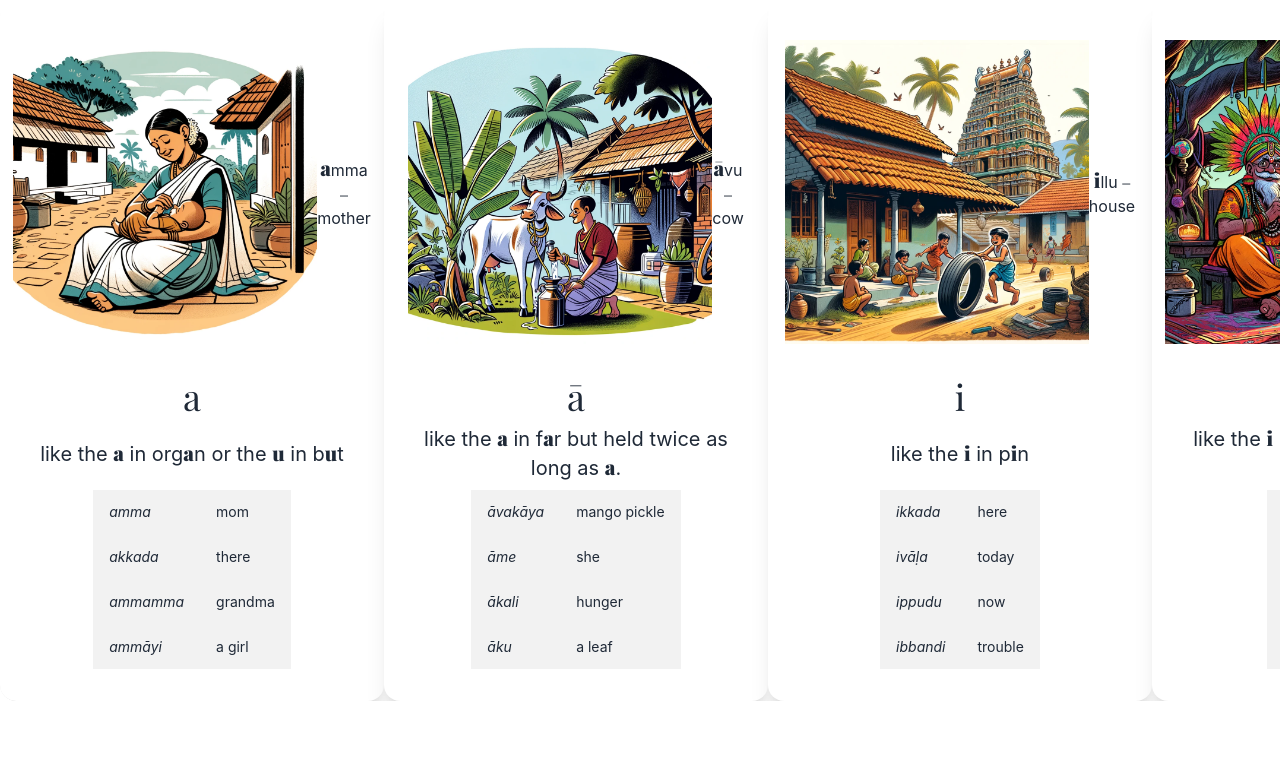
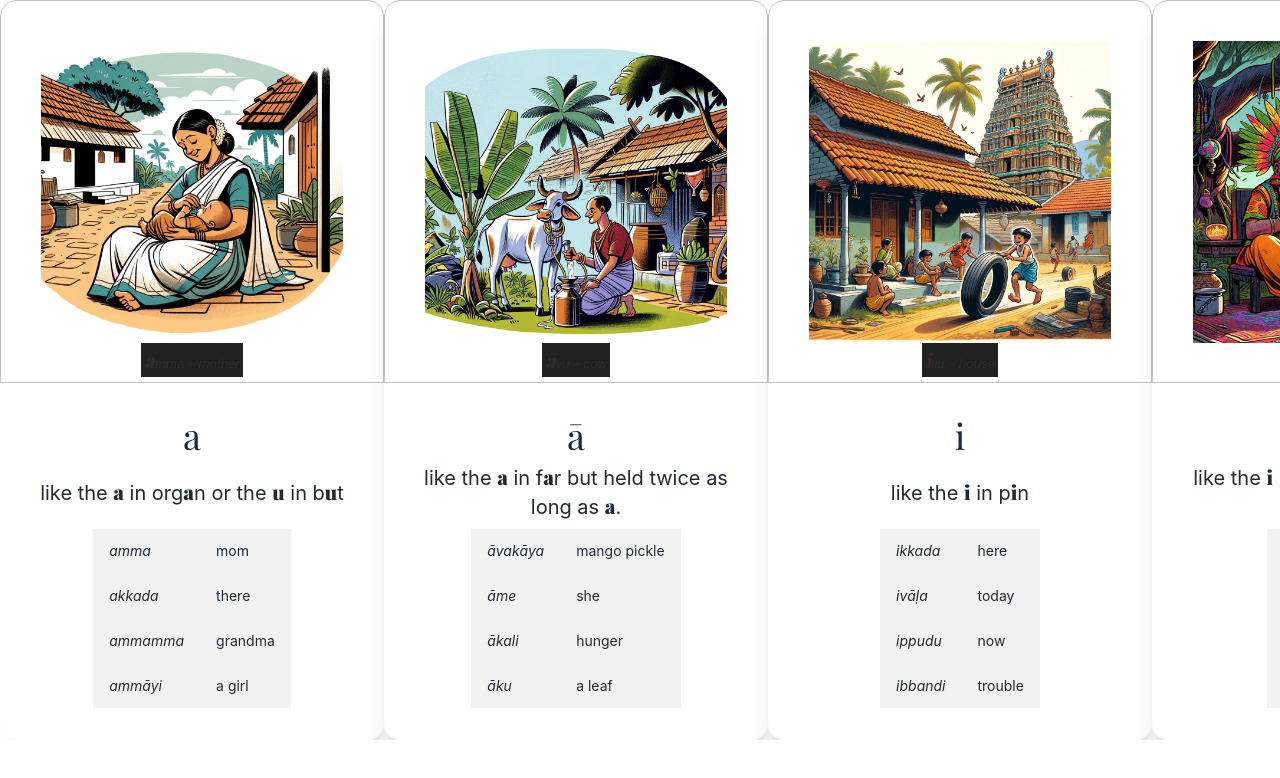
Before and after one commit to kesava/telugulingo, a React (Create React App) app: page / in a window 1280 px wide. Shown: the top 778 px of the page. Built offline with nearby package versions, Linux system fonts and the light colour scheme.

Commit message:
figcaption

```diff
--- a/public/index.html
+++ b/public/index.html
@@ -24,7 +24,7 @@
       work correctly both with client-side routing and a non-root public URL.
       Learn how to configure a non-root public URL by running `npm run build`.
     -->
-    <title>React App</title>
+    <title>Telugu Alphabet IAST</title>
   </head>
   <body>
     <noscript>You need to enable JavaScript to run this app.</noscript>
--- a/src/index.css
+++ b/src/index.css
@@ -26,3 +26,26 @@ code {
         font-family: 'Playfair Display', serif;
         font-weight: 900;
     }
+
+
+    figure {
+        border: thin #c0c0c0 solid;
+        display: flex;
+        flex-flow: column;
+        padding: 5px;
+        /* max-width: 220px; */
+        margin: auto;
+      }
+
+      /* img {
+        max-width: 220px;
+        max-height: 150px;
+      } */
+
+      figcaption {
+        background-color: #222;
+        color: #352a2a;
+        font: italic smaller sans-serif;
+        padding: 3px;
+        text-align: center;
+      }
```
